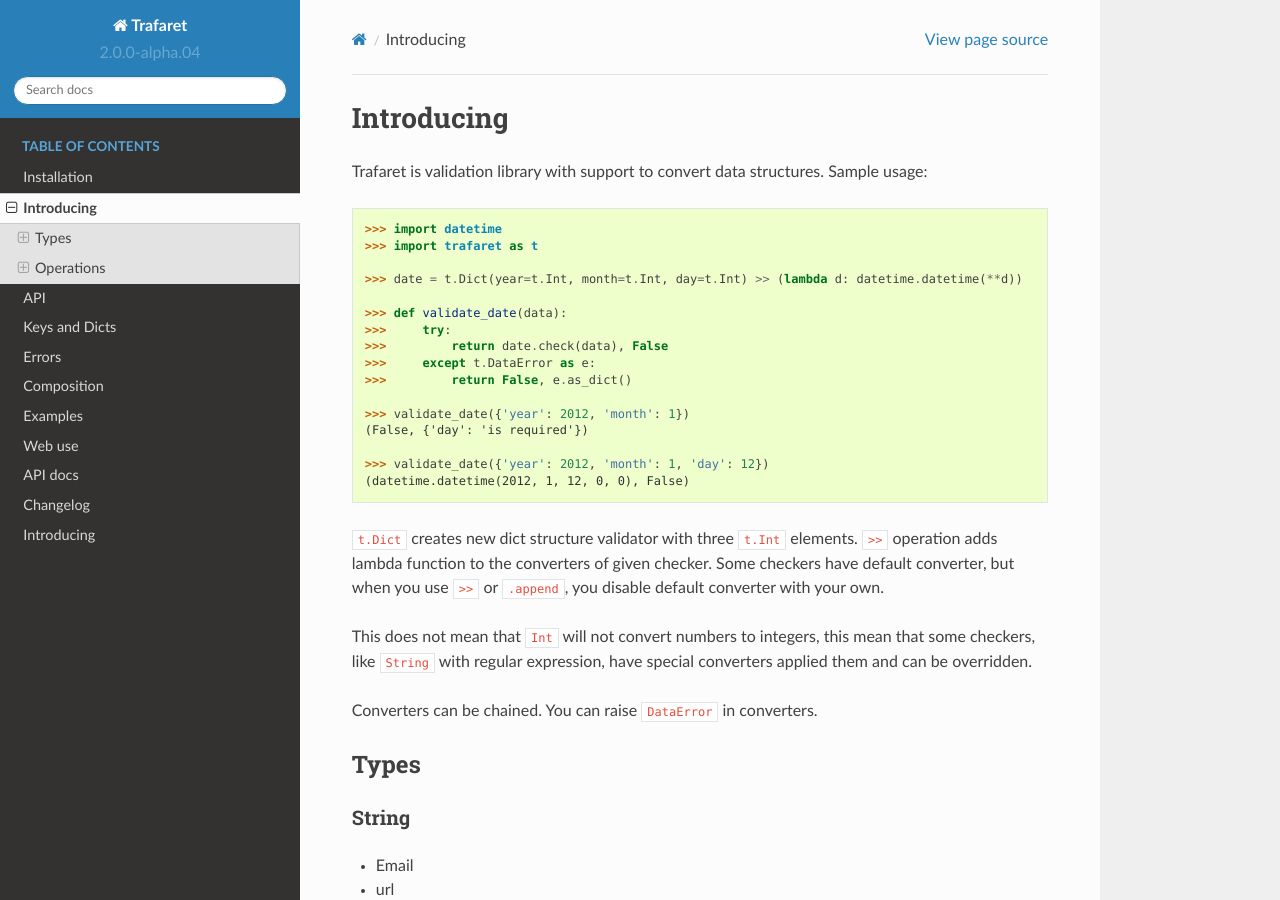
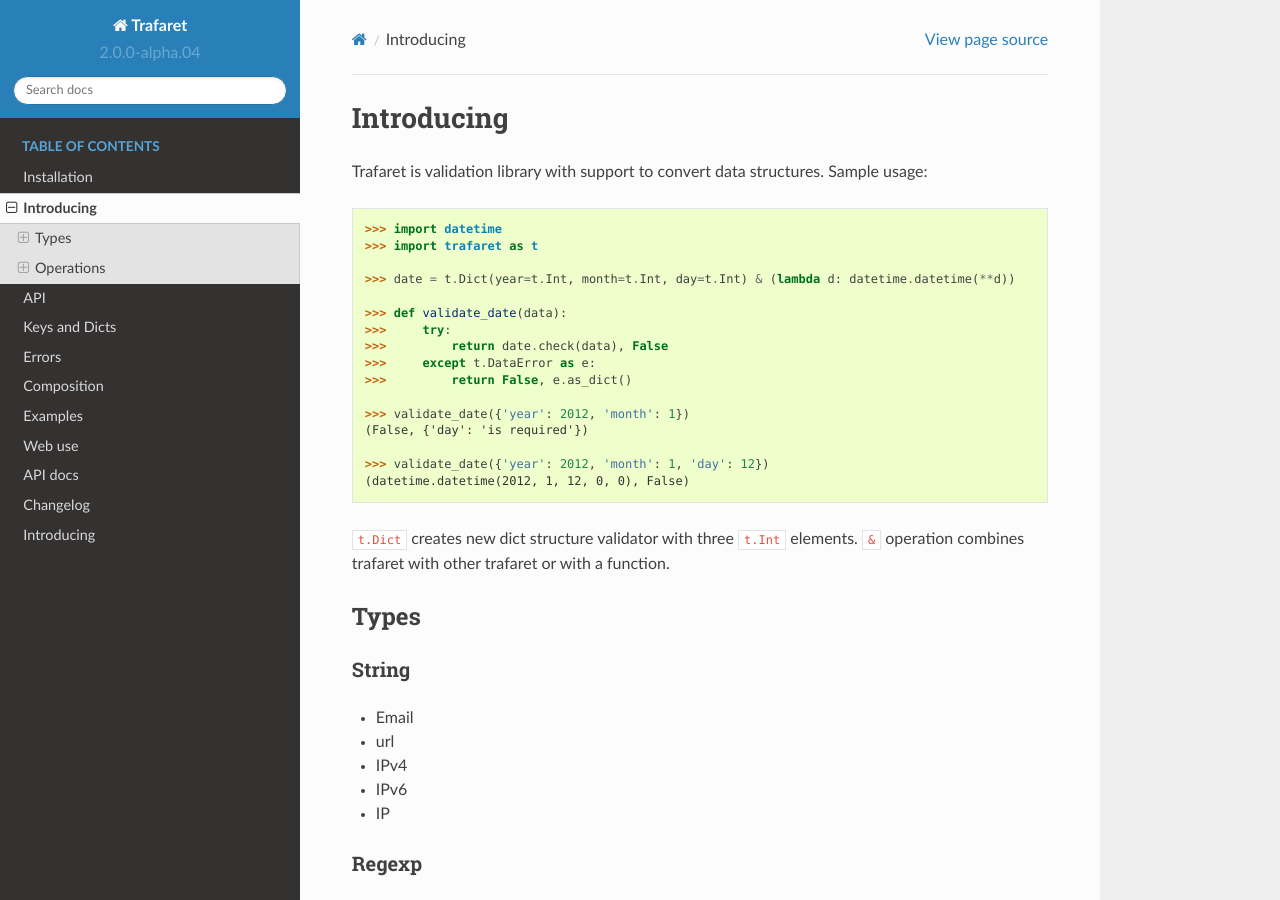
Before and after one commit to Deepwalker/trafaret, a Sphinx documentation site: the page built from docs/intro.rst, in a window 1280 px wide and 900 px high. Built offline with Sphinx 7.4.7 and the Read the Docs theme 2.0.0, drawn with Linux system fonts in a browser that asks for light colours.

Commit message:
there is no converters any more

```diff
--- a/docs/intro.rst
+++ b/docs/intro.rst
@@ -7,7 +7,7 @@
     >>> import datetime
     >>> import trafaret as t
 
-    >>> date = t.Dict(year=t.Int, month=t.Int, day=t.Int) >> (lambda d: datetime.datetime(**d))
+    >>> date = t.Dict(year=t.Int, month=t.Int, day=t.Int) & (lambda d: datetime.datetime(**d))
 
     >>> def validate_date(data):
     >>>     try:
@@ -22,15 +22,7 @@
     (datetime.datetime(2012, 1, 12, 0, 0), False)
 
 ``t.Dict`` creates new dict structure validator with three ``t.Int`` elements.
-``>>`` operation adds lambda function to the converters of given checker.
-Some checkers have default converter, but when you use ``>>`` or ``.append``,
-you disable default converter with your own.
-
-This does not mean that ``Int`` will not convert numbers to integers,
-this mean that some checkers, like ``String`` with regular expression,
-have special converters applied them and can be overridden.
-
-Converters can be chained. You can raise ``DataError`` in converters.
+``&`` operation combines trafaret with other trafaret or with a function.
 
 Types
 -----
```
